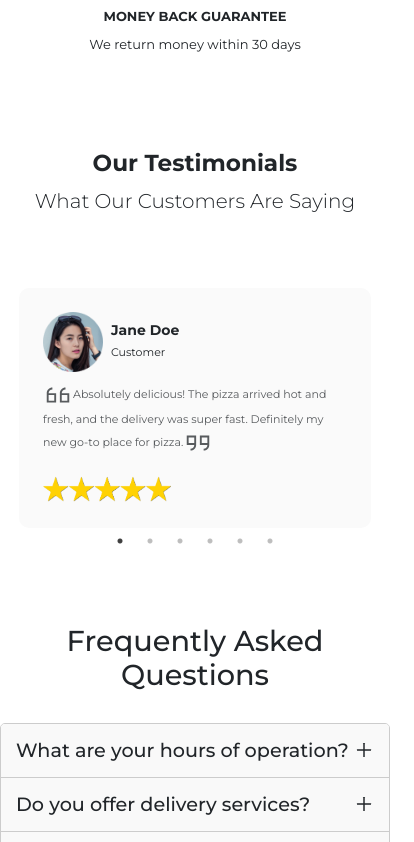
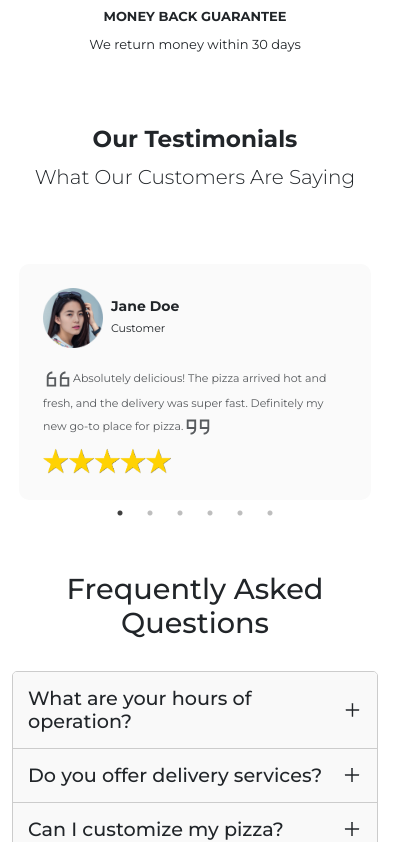
Before and after one commit to MahoneyT1/PizzaRush_Fast_and_Hot_Delivery, a React (Create React App) app: page / in a window 390 px wide. Shown: the part 1602-2444 px from the top of the page, 414 px wide, since content can reach past the window. Built offline with nearby package versions, Linux system fonts and the light colour scheme.

Commit message:
Maade the testimonials section responsive

```diff
--- a/src/App.css
+++ b/src/App.css
@@ -17,11 +17,16 @@
   text-decoration: none !important;
   font-family: "Poppins", system-ui;
   /* border: 1px solid red; */
+  /* overflow: auto; */
   /* font-family: "poppins"; */
   /* overflow: auto; */
   text-decoration: none;
   font-family: "Montserrat", sans-serif;
 
+}
+
+.testimonials{
+  overflow: hidden;
 }
 
 
@@ -256,7 +261,9 @@ outline: none !important;
 padding: 7px 1px;
 }
 
-
+.slick-prev, .slick-next {
+  display: none;
+}
 
 /* =======CONTACT STYLES======== */
 .contact {
--- a/src/components/FAQ.jsx
+++ b/src/components/FAQ.jsx
@@ -33,8 +33,8 @@ const FAQ = () => {
   };
 
   return (
-    <div className="faq-container py-4">
-      <h2 className="faq-title">Frequently Asked Questions</h2>
+    <div className="container py-4">
+      <h2 className="faq-title ">Frequently Asked Questions</h2>
       <div className="faq-list">
         {faqs.map((faq, index) => (
           <div
--- a/src/components/Testimonials.jsx
+++ b/src/components/Testimonials.jsx
@@ -58,6 +58,8 @@ const Testimonials = ({ data, search, header, title, liked, setLiked }) => {
   const settings = {
     dots: true,
     infinite: true,
+    nextArrow: false,
+    prevArrow: false,
     speed: 500,
     slidesToShow: 3,
     slidesToScroll: 1,
@@ -65,6 +67,7 @@ const Testimonials = ({ data, search, header, title, liked, setLiked }) => {
       {
         breakpoint: 1024,
         settings: {
+          arrows: false,
           slidesToShow: 3,
           slidesToScroll: 3,
           infinite: true,
@@ -91,7 +94,7 @@ const Testimonials = ({ data, search, header, title, liked, setLiked }) => {
 
 
   return (
-    <div className="my-5 py-4">
+    <div className="my-4 testimonials py-4">
       <div className="container">
         <h3 className="text-center fw-bold">Our Testimonials</h3>
         <p className="lead text-center">What Our Customers Are Saying</p>
@@ -113,7 +116,7 @@ const Testimonials = ({ data, search, header, title, liked, setLiked }) => {
                             <p className="m-0">{items.role}</p>
                         </div>
                       </div>
-                      <p className="text-muted  mt-2"><LiaQuoteLeftSolid size={30} />{items.quote}<LiaQuoteRightSolid size={30} /></p>
+                      <p className="text-muted  mt-3 mb-1"><LiaQuoteLeftSolid size={30} />{items.quote}<LiaQuoteRightSolid size={30} /></p>
                       <img src="../../Images/rating.png" className="rating-image" alt="" />
                     </div>
                     ))
```
